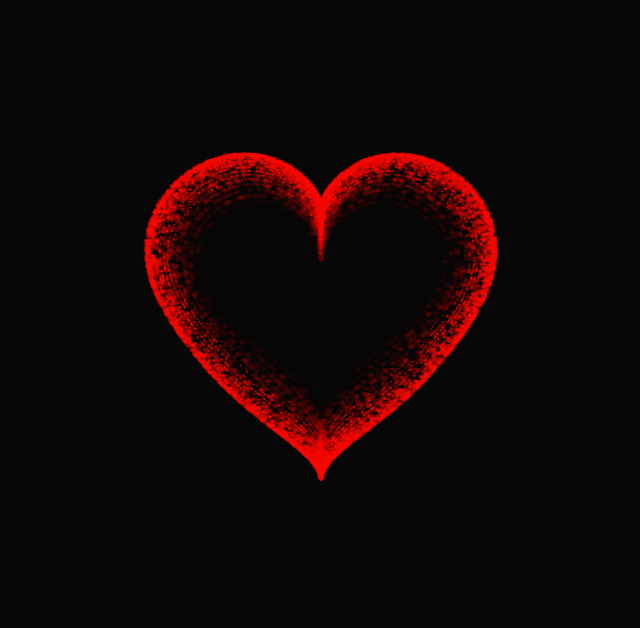
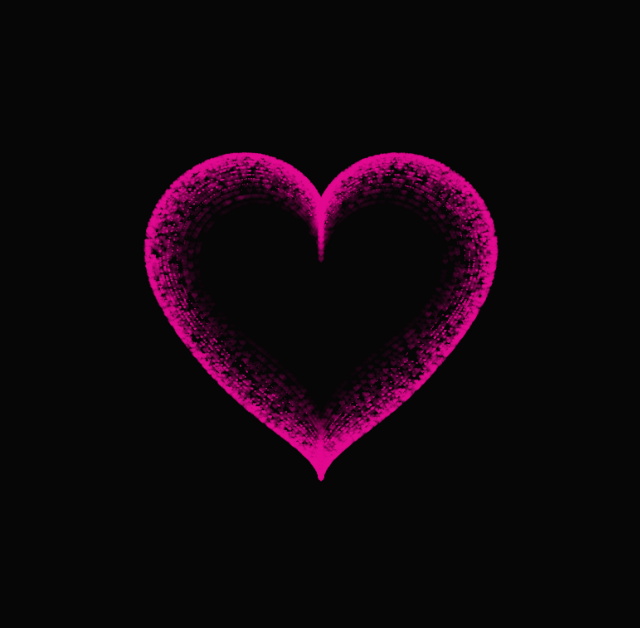
Before and after one commit to alta1212/donotviewthis, a plain HTML site: page index.html in a window 1280 px wide. Shown: the part 86-714 px from the top of the page, without its empty margins (319-959 px from the left). Drawn offline with Linux system fonts and the light colour scheme; files that its build step writes are made by us from their sources; animation ran at ten frames a second.

Commit message:
Update index.html

```diff
--- a/index.html
+++ b/index.html
@@ -271,7 +271,7 @@ var ParticlePool = (function() {
     }
     context.closePath();
     // create the fill
-    context.fillStyle = '#f50b02';
+    context.fillStyle = '#e20c90';
     context.fill();
     // create the image
     var image = new Image();
```
